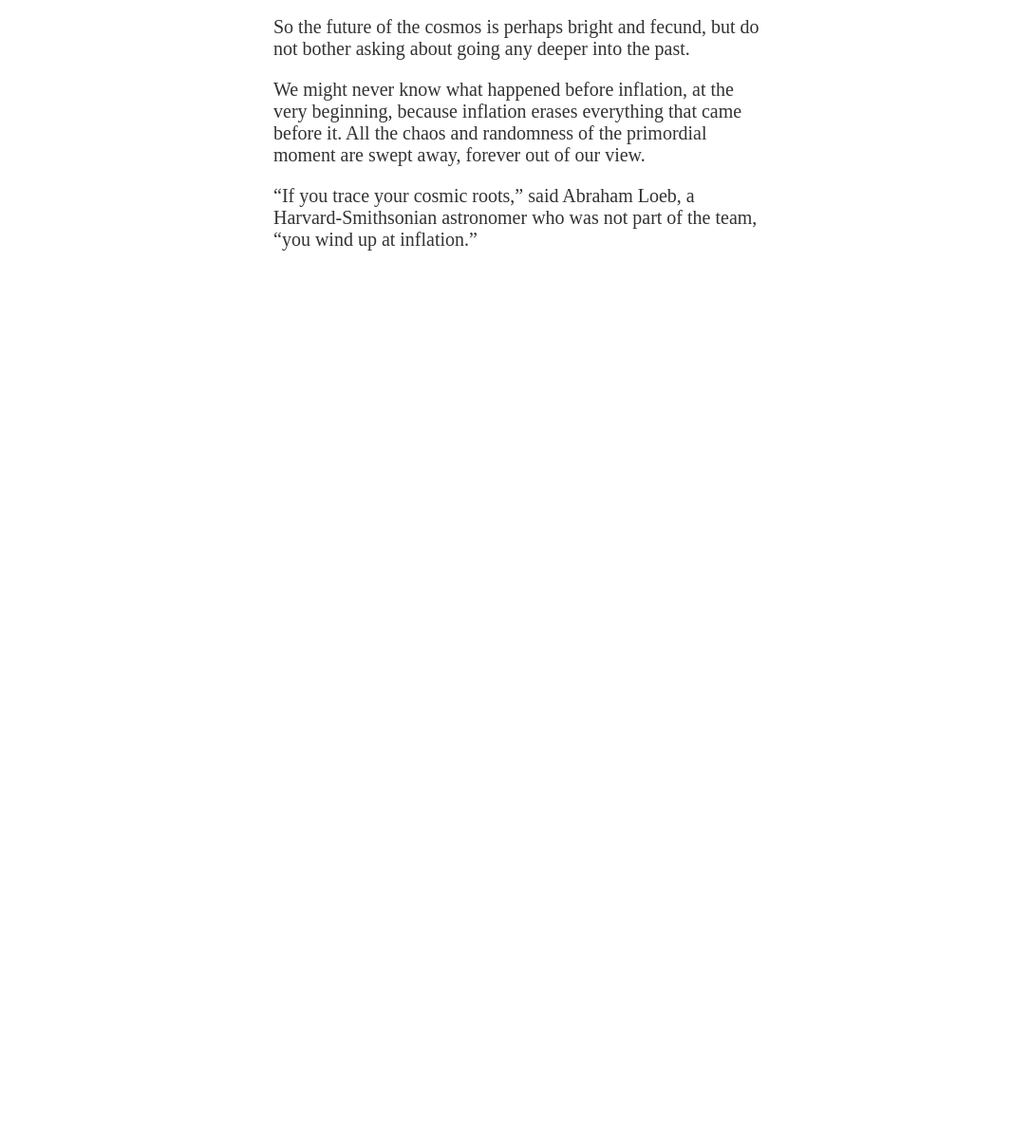
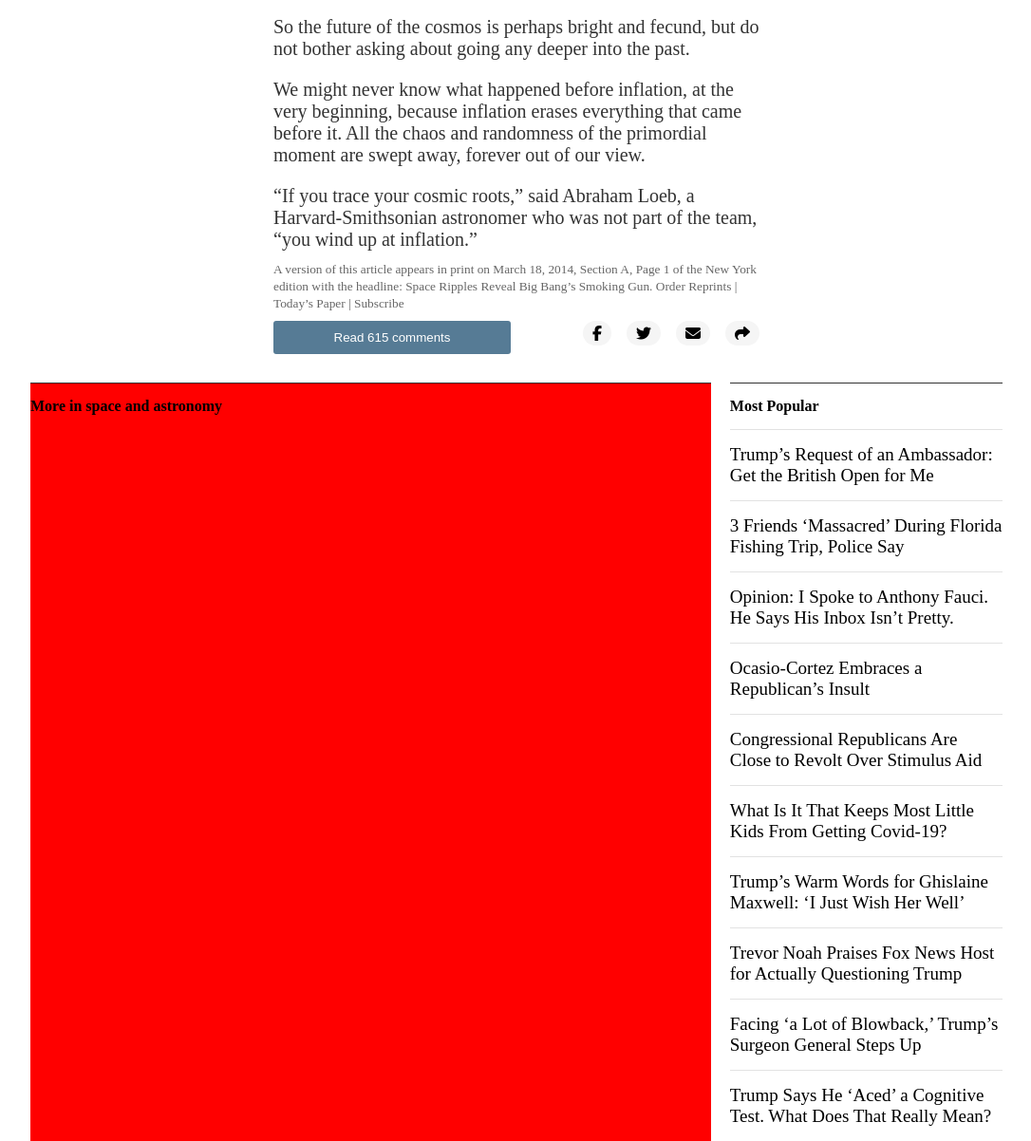
Before and after one commit to IjayAbby/new-york-times-clone, a website: page index.html in a window 1280 px wide. Shown: the part 8192-9394 px from the top of the page at 95% size, without its empty margins (96-1182 px from the left). Before the commit the page ends 8456 px from the top, so only its background shows below. Drawn offline with Linux system fonts and the light colour scheme.

Commit message:
Add popular section

```diff
--- a/assets/styles.css
+++ b/assets/styles.css
@@ -16,6 +16,10 @@ p {
   margin-top: 20px;
   font-size: 20px;
   color: #333;
+}
+
+p small {
+  font-size: 12px;
 }
 
 .header {
@@ -213,3 +217,58 @@ article header a {
   font-size: 10px;
 
 }
+
+.article-footer {
+  margin-top: 10px;
+}
+
+.article-footer small {
+  color: #666;
+}
+
+.more-section {
+  width: 80vw;
+  display: flex;
+  margin: 30px auto;
+}
+
+.grid-section h4,
+.popular h4 {
+  border-top: solid thin #333333;
+  padding: 15px 0;
+}
+
+.grid-section {
+  background-color: red;
+  flex-basis: 70%;
+}
+
+.popular {
+  flex-basis: 30%;
+  padding-left: 20px;
+}
+
+ul li {
+  list-style: none;
+  border-top: solid thin #e2e2e2;
+  padding: 15px 0;
+}
+
+ul li a {
+  font-size: 19px;
+}
+
+.more-comments {
+  display: flex;
+  justify-content: space-between;
+  margin-top: 10px;
+}
+
+.more-comments button {
+  width: 250px;
+  padding: 10px;
+  border: none;
+  border-radius: 3px;
+  background-color: #567B95;
+  color: #fff;
+}
--- a/index.html
+++ b/index.html
@@ -301,7 +301,84 @@
     <p>
     “If you trace your cosmic roots,” said Abraham Loeb, a Harvard-Smithsonian astronomer who was not part of the team, “you wind up at inflation.”
     </p>
-
+    <section class="article-footer">
+      <small>
+        A version of this article appears in print on March 18, 2014, Section A, Page 1 of the New York edition with the headline: Space Ripples Reveal Big Bang’s Smoking Gun. Order Reprints | Today’s Paper | Subscribe
+      </small>
+      <br />
+      <div class="more-comments">
+        <button>Read 615 comments</button>
+        <div class="social-icons">
+          <i class="fa fa-facebook" aria-hidden="true"></i>
+          &ensp;
+          <i class="fa fa-twitter" aria-hidden="true"></i>
+          &ensp;
+          <i class="fa fa-envelope" aria-hidden="true"></i>
+          &ensp;
+          <i class="fa fa-share" aria-hidden="true"></i>
+        </div>
+      </div>
+    </section>
+    </section>
+    <section class="more-section">
+      <div class="grid-section">
+        <h4>More in space and astronomy</h4>
+      </div>
+      <div class="popular">
+        <h4>Most Popular</h4>
+        <ul>
+          <li>
+            <a href="https://www.nytimes.com/2020/07/21/world/europe/trump-british-open.html?action=click&algo=top_conversion&block=trending_recirc&fellback=false&imp_id=661650328&impression_id=896734488&index=0&pgtype=Article&region=footer&req_id=507671910&surface=most-popular">
+              Trump’s Request of an Ambassador: Get the British Open for Me
+            </a>
+          </li>
+          <li>
+            <a href="https://www.nytimes.com/2020/07/20/us/polk-county-florida-fishing-deaths.html?action=click&algo=top_conversion&block=trending_recirc&fellback=false&imp_id=17313396&impression_id=88145593&index=1&pgtype=Article&region=footer&req_id=507671910&surface=most-popular">
+              3 Friends ‘Massacred’ During Florida Fishing Trip, Police Say
+            </a>
+          </li>
+          <li>
+            <a href="https://www.nytimes.com/2020/07/21/opinion/anthony-fauci-coronavirus.html?action=click&algo=top_conversion&block=trending_recirc&fellback=false&imp_id=974765082&impression_id=519366200&index=2&pgtype=Article&region=footer&req_id=507671910&surface=most-popular">
+              Opinion: I Spoke to Anthony Fauci. He Says His Inbox Isn’t Pretty.
+            </a>
+          </li>
+          <li>
+            <a href="https://www.nytimes.com/2020/07/21/us/politics/alexandria-ocasio-cortez-ted-yoho.html?action=click&algo=top_conversion&block=trending_recirc&fellback=false&imp_id=877587127&impression_id=292868119&index=3&pgtype=Article&region=footer&req_id=507671910&surface=most-popular">
+              Ocasio-Cortez Embraces a Republican’s Insult
+            </a>
+          </li>
+          <li>
+            <a href="https://www.nytimes.com/2020/07/21/us/politics/congress-coronavirus-stimulus-bill.html?action=click&algo=top_conversion&block=trending_recirc&fellback=false&imp_id=780256874&impression_id=335951041&index=4&pgtype=Article&region=footer&req_id=507671910&surface=most-popular">
+              Congressional Republicans Are Close to Revolt Over Stimulus Aid
+            </a>
+          </li>
+          <li>
+            <a href="https://www.nytimes.com/2020/07/20/parenting/coronavirus-children-spread-covid-19.html?action=click&algo=top_conversion&block=trending_recirc&fellback=false&imp_id=526408385&impression_id=122914554&index=5&pgtype=Article&region=footer&req_id=507671910&surface=most-popular">
+              What Is It That Keeps Most Little Kids From Getting Covid-19?
+            </a>
+          </li>
+          <li>
+            <a href="https://www.nytimes.com/2020/07/21/nyregion/trump-ghislaine-maxwell-jeffrey-epstein.html?action=click&algo=top_conversion&block=trending_recirc&fellback=false&imp_id=370451117&impression_id=390713236&index=6&pgtype=Article&region=footer&req_id=507671910&surface=most-popular">
+              Trump’s Warm Words for Ghislaine Maxwell: ‘I Just Wish Her Well’
+            </a>
+          </li>
+          <li>
+            <a href="https://www.nytimes.com/2020/07/21/arts/television/late-night-fox-news-trump-chris-wallace-elephant.html?action=click&algo=top_conversion&block=trending_recirc&fellback=false&imp_id=167499403&impression_id=165498890&index=7&pgtype=Article&region=footer&req_id=507671910&surface=most-popular">
+              Trevor Noah Praises Fox News Host for Actually Questioning Trump
+            </a>
+          </li>
+          <li>
+            <a href="https://www.nytimes.com/2020/07/21/us/politics/jerome-adams-surgeon-general-trump-coronavirus.html?action=click&algo=top_conversion&block=trending_recirc&fellback=false&imp_id=779037629&impression_id=207037387&index=8&pgtype=Article&region=footer&req_id=507671910&surface=most-popular">
+              Facing ‘a Lot of Blowback,’ Trump’s Surgeon General Steps Up
+            </a>
+          </li>
+          <li>
+            <a href="https://www.nytimes.com/article/trump-cognitive-test.html?action=click&algo=top_conversion&block=trending_recirc&fellback=false&imp_id=759764233&impression_id=379937349&index=9&pgtype=Article&region=footer&req_id=507671910&surface=most-popular">
+              Trump Says He ‘Aced’ a Cognitive Test. What Does That Really Mean?
+            </a>
+          </li>
+        </ul>
+      </div>
     </section>
   </main>
 </body>
```
